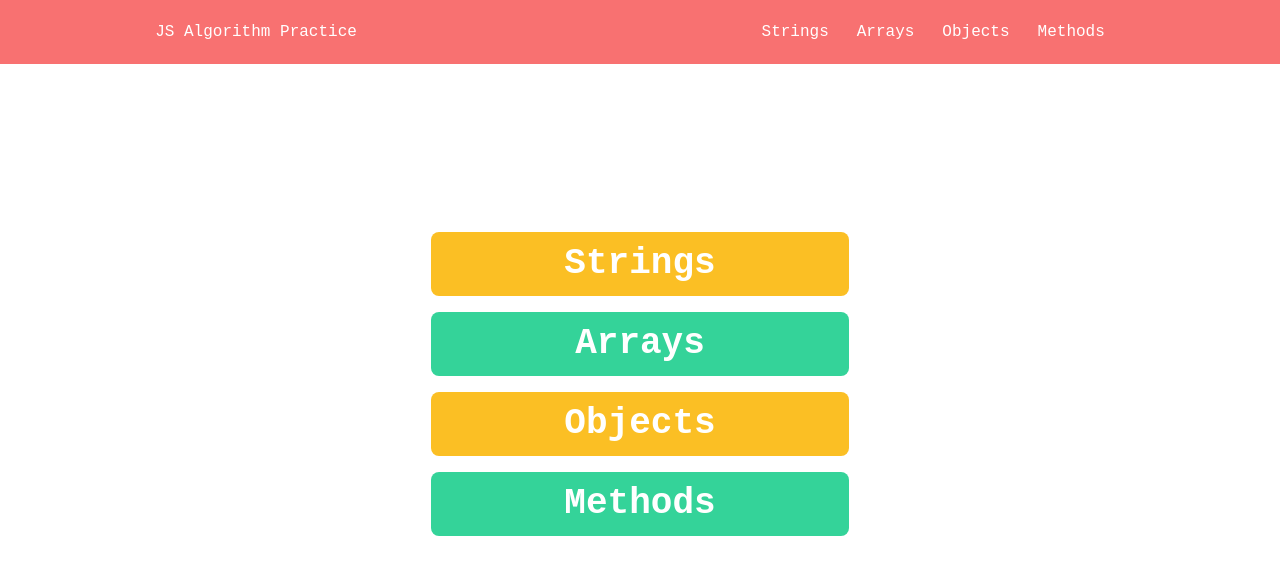
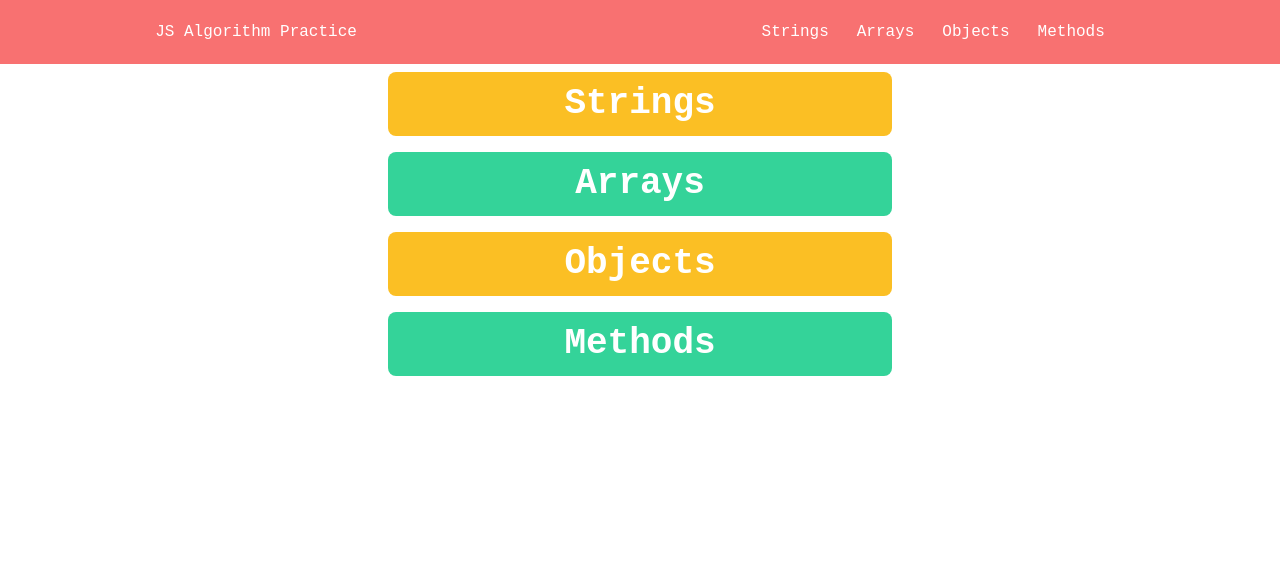
Before and after one commit to kellikells/everything_javascript, a Next.js app: page / in a window 1280 px wide. Shown: the top 574 px of the page. Built offline with nearby package versions, Linux system fonts and the light colour scheme.

Commit message:
fixed height for all pages using layout component

```diff
--- a/components/footer/Footer.js
+++ b/components/buttons/FooterButtons.js
@@ -1,9 +1,9 @@
 import React, { useState } from 'react';
 
-import NextButton from '../buttons/NextButton';
-import PreviousButton from '../buttons/PreviousButton';
+import NextButton from './NextButton';
+import PreviousButton from './PreviousButton';
 
-export default function Footer() {
+export default function FooterButtons() {
 
 
     return (
--- /dev/null
+++ b/components/commons/Layout.js
@@ -0,0 +1,32 @@
+import Head from 'next/head';
+import Navbar from './Navbar';
+import Meta from './Meta';
+
+import '@fortawesome/fontawesome-free/css/all.min.css';
+
+
+const Layout = ({ children }) => {
+    return (
+        <>
+            {/* <Meta /> */}
+
+            {/* <Head>
+                <title>Algorithm Questions</title>
+                <meta name='description' content='algorithm questions javascript' />
+                <link rel='icon' href='/favicon.ico' />
+            </Head> */}
+
+            <div className='fontRoboto m-0 flex flex-col w-full min-h-screen md:mx-auto'>
+
+                <Navbar />
+
+                <main className='h-full mx-auto sm:w-full xl:w-4/5'>
+                    {children}
+                </main>
+
+            </div>
+        </>
+    )
+}
+
+export default Layout;
--- /dev/null
+++ b/components/commons/Meta.js
@@ -0,0 +1,22 @@
+import Head from 'next/head';
+
+const Meta = ({ title, keywords, description }) => {
+    return (
+        <Head>
+            <meta name='viewport' content='width=device-width, initial-scale=1' />
+            <meta name='keywords' content={keywords} />
+            <meta name='description' content={description} />
+            <meta charSet='utf-8' />
+            <link rel='icon' href='/favicon.ico' />
+            <title>{title}</title>
+        </Head>
+    )
+}
+
+Meta.defaultProps = {
+    title: 'Algo Practice',
+    keywords: 'web development, algorithms, javascript',
+    description: 'Brush up on some methods without busting your brain',
+}
+
+export default Meta
--- a/pages/_app.js
+++ b/pages/_app.js
@@ -1,9 +1,9 @@
 import '@fortawesome/fontawesome-free/css/all.min.css';
 
-import Navbar from '../components/navbar/Navbar';
-import Footer from '../components/footer/Footer';
+// import Navbar from '../components/navbar/Navbar';
+// import Footer from '../components/buttons/FooterButtons';
 import '../styles/index.css';
-import Layout from '../components/Layout';
+import Layout from '../components/commons/Layout';
 
 
 function MyApp({ Component, pageProps }) {
@@ -16,17 +16,14 @@ function MyApp({ Component, pageProps }) {
     // </div>
 
 
-    <div className='fontRoboto m-0 w-full flex flex-col md:mx-auto'>
-      {/* <Layout> */}
-        <Navbar />
-        <div className='md:w-2/3 md:mx-auto'>
-           {/* <Layout> */}
-          <Component {...pageProps} />
-          {/* </Layout> */}
-        </div>
-      {/* </Layout> */}
+    // <div className='fontRoboto m-0 w-full flex flex-col md:mx-auto'>
+    //   <div className='md:w-2/3 md:mx-auto'>
 
-    </div>
+    <Layout>
+      <Component {...pageProps} />
+    </Layout>
+
+
   );
 }
 
--- a/pages/arrays.js
+++ b/pages/arrays.js
@@ -1,11 +1,11 @@
 import React, { useState, useEffect } from 'react';
 
-import Navbar from '../components/navbar/Navbar';
+
 import Header from '../components/header/Header';
 import QuestionCard from '../components/cards/QuestionCard';
 import NextButton from '../components/buttons/NextButton';
 import PreviousButton from '../components/buttons/PreviousButton';
-import Footer from '../components/footer/Footer';
+import FooterButtons from '../components/buttons/FooterButtons';
 
 import { arrayData } from '../data/index';
 
--- a/pages/index.js
+++ b/pages/index.js
@@ -1,29 +1,9 @@
-import React, { useState, useEffect } from 'react';
 
-import Head from 'next/head';
 import Link from 'next/link';
-// import styles from '../styles/Home.module.css'
 
-// export default function Home() {
 const Home = () => {
   return (
 
-    <div>
-
-      <Head>
-        <title>Algorithm Questions</title>
-        <meta name='description' content='algorithm questions javascript' />
-        <link rel='icon' href='/favicon.ico' />
-      </Head>
-
-
-      <body className='h-full flex flex-col'>
-      {/* <body className='min-h-full flex flex-col'> */}
-
-
-        <div className='h-screen'>
-
-          <div className='h-1/5'></div>
           <div className='flex flex-col items-center justify-center p-2 gap-y-4'>
 
             <Link href='/strings'><a className='w-1/2 px-4 py-3 text-center bg-yellow-400 text-4xl hover:bg-white font-bold text-white hover:text-gray-900 rounded-lg hover:shadow-xl transition duration-300'>Strings</a></Link>
@@ -36,23 +16,7 @@ const Home = () => {
 
             <Link href='/methods'><a className='w-1/2 px-4 py-3 text-center bg-green-400 text-4xl hover:bg-white font-bold text-white hover:text-gray-900 rounded-lg hover:shadow-xl transition duration-300'>Methods</a></Link>
 
-            {/* </div> */}
-
-            {/* <div className='flex space-x-8 py-4 pt-16 justify-center items-center'>
-          <Link href='/strings'><a className='py-6 w-96 text-center bg-yellow-400 text-7xl hover:bg-white font-bold text-white hover:text-gray-900 rounded-lg hover:shadow-xl transition duration-300'>Strings</a></Link>
-          <Link href='/arrays'><a className='py-6 w-96 text-center bg-green-400 text-7xl hover:bg-white font-bold text-white hover:text-gray-900 rounded-lg hover:shadow-xl transition duration-300'>Arrays</a></Link>
         </div>
-
-        <div className='flex space-x-8 py-4 justify-center items-center'>
-          <Link href='/objects'><a className='py-6 w-96 text-center bg-green-400 text-7xl hover:bg-white font-bold text-white hover:text-gray-900 rounded-lg hover:shadow-xl transition duration-300'>Objects</a></Link>
-          <Link href='/methods'><a className='py-6 w-96 text-center bg-yellow-400 text-7xl hover:bg-white font-bold text-white hover:text-gray-900 rounded-lg hover:shadow-xl transition duration-300'>Methods</a></Link>
-        </div> */}
-          </div>
-        </div>
-
-
-      </body>
-    </div>
 
 
   );
--- a/pages/methods.js
+++ b/pages/methods.js
@@ -5,8 +5,7 @@ import Header from '../components/header/Header';
 import QuestionCard from '../components/cards/QuestionCard';
 import NextButton from '../components/buttons/NextButton';
 import PreviousButton from '../components/buttons/PreviousButton';
-import Footer from '../components/footer/Footer';
-
+import FooterButtons from '../components/buttons/FooterButtons';
 import { methodData } from '../data/index';
 
 const methods = () => {
--- a/pages/objects.js
+++ b/pages/objects.js
@@ -5,8 +5,7 @@ import Header from '../components/header/Header';
 import QuestionCard from '../components/cards/QuestionCard';
 import NextButton from '../components/buttons/NextButton';
 import PreviousButton from '../components/buttons/PreviousButton';
-import Footer from '../components/footer/Footer';
-
+import FooterButtons from '../components/buttons/FooterButtons';
 import { objectData } from '../data/index';
 
 const objects = () => {
--- a/pages/strings.js
+++ b/pages/strings.js
@@ -1,12 +1,11 @@
 import React, { useState, useEffect } from 'react';
 
-import Navbar from '../components/navbar/Navbar';
+// import Navbar from '../components/navbar/Navbar';
 import Header from '../components/header/Header';
 import QuestionCard from '../components/cards/QuestionCard';
 import NextButton from '../components/buttons/NextButton';
 import PreviousButton from '../components/buttons/PreviousButton';
-import Footer from '../components/footer/Footer';
-
+import FooterButtons from '../components/buttons/FooterButtons';
 import { stringData } from '../data/index';
 
 const strings = () => {
@@ -18,9 +17,8 @@ const strings = () => {
         setQuestionNum(questionNum - 1)
     }
     return (
-         <div className='fontRoboto w-full flex flex-col h-screen mx-auto'>
-        {/* // <div className='min-h-screen container mx-auto fontRoboto  flex flex-col justify-between'> */}
-        {/* // <div className='min-h-screen container mx-auto fontRoboto  flex flex-col justify-between'> */}
+        //  <div className='fontRoboto w-full flex flex-col h-screen mx-auto'>
+    <>
             <div className='flex-grow'>
                 <QuestionCard
                      title={stringData[questionNum].title}
@@ -29,8 +27,7 @@ const strings = () => {
                     answer={stringData[questionNum].answer}
                 />
             </div >
-                {/* <Footer />
-                </div> */}
+
 
             <footer className='container relative mx-auto'>
                 <div className='  px-4'>
@@ -62,7 +59,7 @@ const strings = () => {
                     </div>
                 </div>
             </footer>
-        </div>
+       </>
     );
 }
 
```
Also changed, not shown: components/Layout.js (deleted, +0 -100 lines), components/commons/Navbar.js (renamed from components/navbar/Navbar.js).
